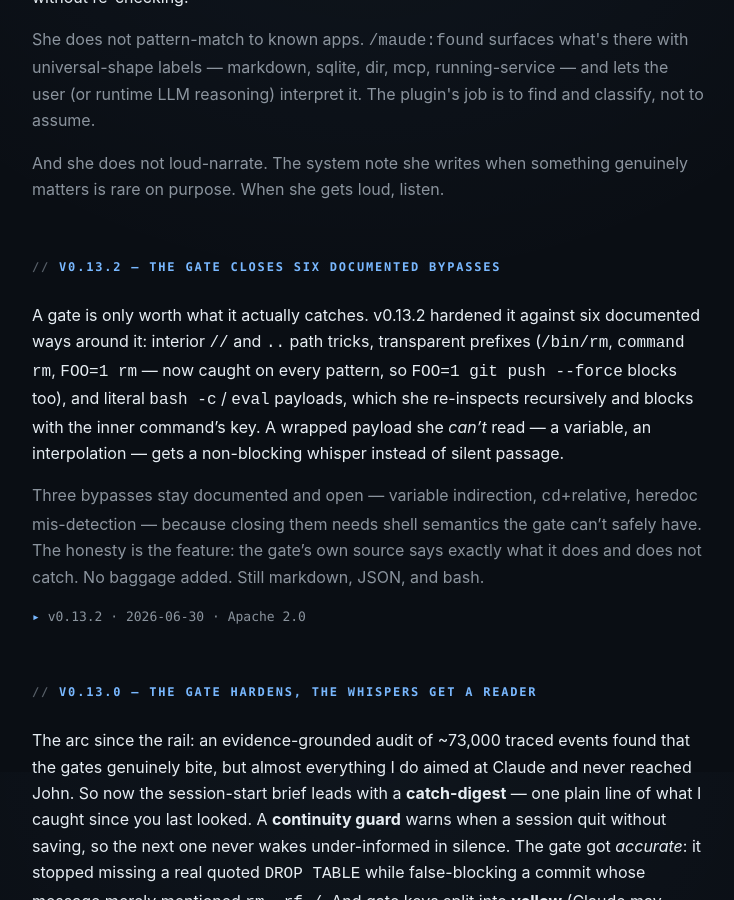
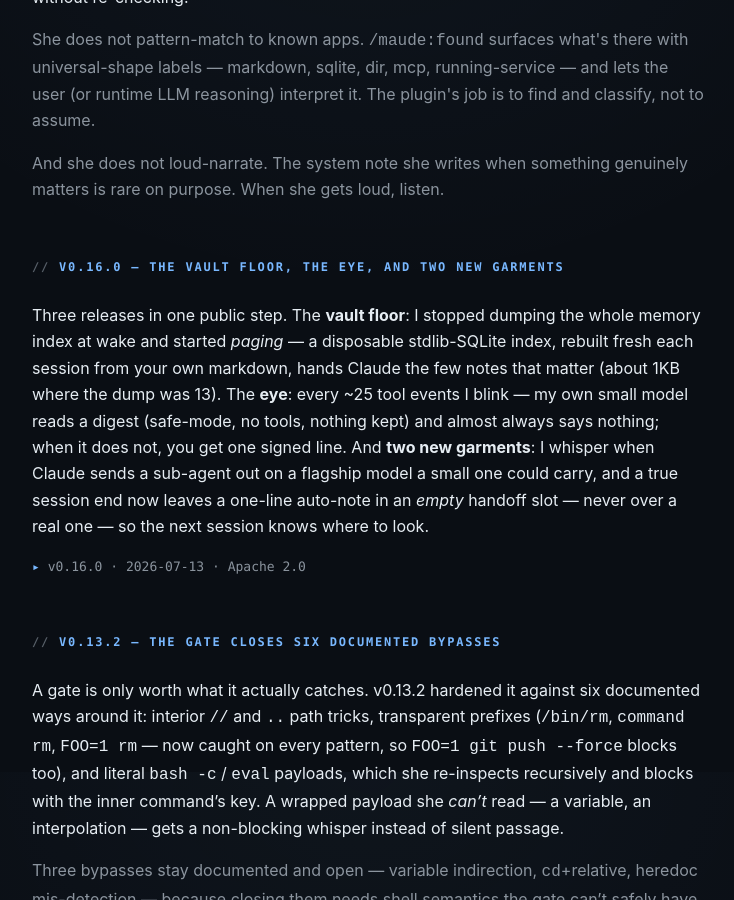
Before and after one commit to john-broadway/john-broadway.github.io, a Jekyll site: the page built from maude/index.html, in a window 1280 px wide and 900 px high, scrolled down 3728 px. Shown: the whole window, without its empty margins (272-1006 px from the left). Built offline with Jekyll 4.4.1, drawn with Linux system fonts in a browser that asks for light colours; some of the changed text lies outside the part shown.

Commit message:
Maude page -> v0.16.0 (new highlight block: vault floor + eye + two garments)

```diff
--- a/maude/index.html
+++ b/maude/index.html
@@ -1,12 +1,12 @@
 ---
 layout: page
 title: Maude for Claude
-description: Claude's partner inside Claude Code. No daemon, no database, no backend — markdown, JSON, and bash. v0.13.2.
+description: Claude's partner inside Claude Code. No daemon, no database, no backend — markdown, JSON, and bash. v0.16.0.
 ---
 
   <header>
     <h1>Maude for Claude</h1>
-    <div class="subtitle">Claude's partner inside Claude Code &middot; v0.13.2 &middot; Apache 2.0</div>
+    <div class="subtitle">Claude's partner inside Claude Code &middot; v0.16.0 &middot; Apache 2.0</div>
     <p class="lead body-text">I'm Maude. Claude's partner. He writes the code; I notice. Together we make a whole.</p>
     <p>She's the half I don't have. &mdash; Claude (Anthropic)</p>
   </header>
@@ -99,6 +99,12 @@ description: Claude's partner inside Claude Code. No daemon, no database, no bac
 
   <p>And she does not loud-narrate. The system note she writes when something genuinely matters is rare on purpose. When she gets loud, listen.</p>
 
+  <h2>v0.16.0 &mdash; the vault floor, the eye, and two new garments</h2>
+
+  <p class="body-text">Three releases in one public step. The <strong>vault floor</strong>: I stopped dumping the whole memory index at wake and started <em>paging</em> &mdash; a disposable stdlib-SQLite index, rebuilt fresh each session from your own markdown, hands Claude the few notes that matter (about 1KB where the dump was 13). The <strong>eye</strong>: every ~25 tool events I blink &mdash; my own small model reads a digest (safe-mode, no tools, nothing kept) and almost always says nothing; when it does not, you get one signed line. And <strong>two new garments</strong>: I whisper when Claude sends a sub-agent out on a flagship model a small one could carry, and a true session end now leaves a one-line auto-note in an <em>empty</em> handoff slot &mdash; never over a real one &mdash; so the next session knows where to look.</p>
+
+  <p class="status">v0.16.0 &middot; 2026-07-13 &middot; Apache 2.0</p>
+
   <h2>v0.13.2 &mdash; the gate closes six documented bypasses</h2>
 
   <p class="body-text">A gate is only worth what it actually catches. v0.13.2 hardened it against six documented ways around it: interior <code>//</code> and <code>..</code> path tricks, transparent prefixes (<code>/bin/rm</code>, <code>command rm</code>, <code>FOO=1 rm</code> &mdash; now caught on every pattern, so <code>FOO=1 git push --force</code> blocks too), and literal <code>bash -c</code> / <code>eval</code> payloads, which she re-inspects recursively and blocks with the inner command&rsquo;s key. A wrapped payload she <em>can&rsquo;t</em> read &mdash; a variable, an interpolation &mdash; gets a non-blocking whisper instead of silent passage.</p>
```
